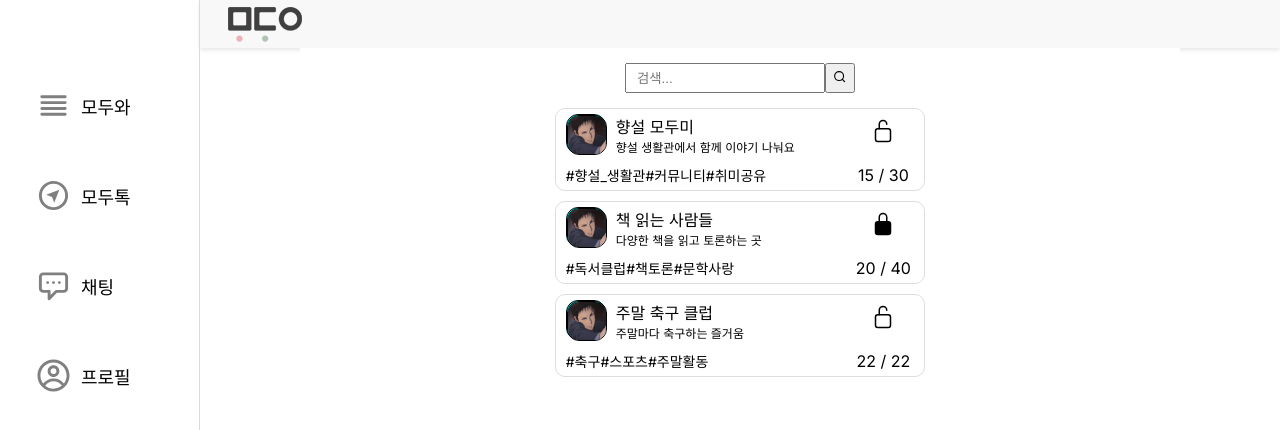
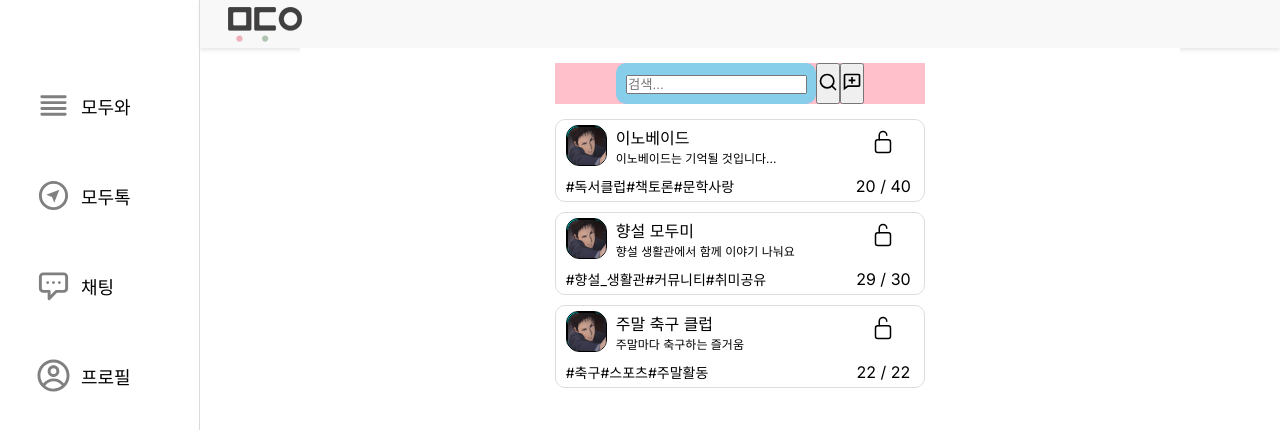
Before and after one commit to MEGUMMY1/Moduwa_Next, a Next.js app: page /search in a window 1280 px wide. Shown: the top 430 px of the page. Built offline with nearby package versions, Linux system fonts and the light colour scheme.

Commit message:
Alex 12/28 00:48

```diff
--- a/public/searchdata.json
+++ b/public/searchdata.json
@@ -1,23 +1,43 @@
 [
     {
         "id": 1,
+        "chatRoomImage": "./하사웨이.png",
+        "chatRoomName": "이노베이드",
+        "chatRoomIntro": "이노베이드는 기억될 것입니다...",
+        "tags": ["#독서클럽", "#책토론", "#문학사랑"],
+        "isPrivate": false,
+        "capacity": 40,
+        "currentMembers": 20,
+        "rules": [
+            "모두를 존중해주세요.",
+            "부적절한 언어 사용을 자제해주세요.",
+            "개인정보를 공유하지 않도록 주의해주세요.",
+            "특정인이나 그룹을 비방하지 않도록 해주세요."
+        ],
+        "gender": "all",
+        "keyfood": ["돈까스", "국밥"],
+        "minAge": 22,
+        "maxAge": 25
+    },
+    {
+        "id": 2,
         "chatRoomImage": "./하사웨이.png",
         "chatRoomName": "향설 모두미",
         "chatRoomIntro": "향설 생활관에서 함께 이야기 나눠요",
         "tags": ["#향설_생활관", "#커뮤니티", "#취미공유"],
         "isPrivate": false,
         "capacity": 30,
-        "currentMembers": 15
-    },
-    {
-        "id": 2,
-        "chatRoomImage": "./하사웨이.png",
-        "chatRoomName": "책 읽는 사람들",
-        "chatRoomIntro": "다양한 책을 읽고 토론하는 곳",
-        "tags": ["#독서클럽", "#책토론", "#문학사랑"],
-        "isPrivate": true,
-        "capacity": 40,
-        "currentMembers": 20
+        "currentMembers": 29,
+        "rules": [
+            "모두를 존중해주세요.",
+            "부적절한 언어 사용을 자제해주세요.",
+            "개인정보를 공유하지 않도록 주의해주세요.",
+            "특정인이나 그룹을 비방하지 않도록 해주세요."
+        ],
+        "gender": "female",
+        "keyfood": ["마라탕", "국밥"],
+        "minAge": 21,
+        "maxAge": 40
     },
     {
         "id": 3,
@@ -27,6 +47,16 @@
         "tags": ["#축구", "#스포츠", "#주말활동"],
         "isPrivate": false,
         "capacity": 22,
-        "currentMembers": 22
+        "currentMembers": 22,
+        "rules": [
+            "모두를 존중해주세요.",
+            "부적절한 언어 사용을 자제해주세요.",
+            "개인정보를 공유하지 않도록 주의해주세요.",
+            "특정인이나 그룹을 비방하지 않도록 해주세요."
+        ],
+        "gender": "male",
+        "keyfood": ["돈까스", "국밥"],
+        "minAge": 22,
+        "maxAge": 25
     }
 ]
--- a/src/app/(Logined)/_components/homeEventBox.tsx
+++ b/src/app/(Logined)/_components/homeEventBox.tsx
@@ -11,7 +11,7 @@ interface Menu {
 }
 
 interface Event {
-  eventid: string;
+  eventid: number;
   image: string;
   name: string;
   location: number;
--- a/src/app/(Logined)/search/_components/page.module.css
+++ b/src/app/(Logined)/search/_components/page.module.css
@@ -10,12 +10,67 @@
     padding: 5px;
 }
 
-.SearchBar {
+.TopBar {
     display: flex;
     flex-direction: row;
+    width: 95%;
+    max-width: 400px;
+
+    justify-content: center;
 
     margin-top: 10px;
     margin-bottom: 10px;
+    background-color: pink;
+}
+
+.SearchBar {
+    width: 200px;
+    height: 100%;
+
+    border-radius: 10px;
+    padding: 10px;
+    background-color: skyblue;
+}
+
+.Input {
+}
+
+.button {
+    background: none;
+    color: inherit;
+    border: none;
+    padding: 0;
+    font: inherit;
+    cursor: pointer;
+    outline: inherit;
+  }
+
+.my-custom-button {
+    background-color: #4CAF50; /* 녹색 배경 */
+    color: white;             /* 흰색 텍스트 */
+    padding: 15px 32px;       /* 패딩 */
+    text-align: center;       /* 텍스트 중앙 정렬 */
+    text-decoration: none;
+    display: inline-block;
+    font-size: 16px;
+    margin: 4px 2px;
+    transition-duration: 0.4s; /* 마우스 오버 효과를 위한 전환 시간 */
+    cursor: pointer;          /* 포인터 커서 */
+  }
+
+  .my-custom-button:hover {
+    background-color: white;  /* 마우스 오버 시 배경을 흰색으로 */
+    color: black;             /* 마우스 오버 시 텍스트를 검은색으로 */
+  }
+
+.SearchButton {
+    width: 20px;
+    height: 20px;
+}
+
+.addChatButton {
+    width: 20px;
+    height: 20px;
 }
 
 .ThumbNailArea {
@@ -27,14 +82,3 @@
 
     margin: 5px 0;
 }
-
-.Input {
-    width: 200px;
-    height: 30px;
-    padding: 10px;
-}
-
-.SearchButton {
-    width: 30px;
-    height: 30px;
-}
--- a/src/app/(Logined)/search/_components/thumbnail.module.css
+++ b/src/app/(Logined)/search/_components/thumbnail.module.css
@@ -99,3 +99,22 @@
     border-radius: 10px;
     background-color: lightblue;
 }
+
+.rules {
+    display: flex;
+    flex-direction: column;
+    width: 90%;
+
+    margin-bottom: 10px;
+    font-size: 16px;
+}
+
+.requirement {
+    display: flex;
+    flex-direction: column;
+    width: 90%;
+
+    margin-bottom: 10px;
+    font-size: 16px;
+
+}
--- a/src/app/(Logined)/search/_components/thumbnail.tsx
+++ b/src/app/(Logined)/search/_components/thumbnail.tsx
@@ -1,9 +1,10 @@
 "use client";
-import React, { useState } from "react";
+import React, { useEffect, useState } from "react";
 import Image from "next/image";
 import styles from "./thumbnail.module.css";
 import { IoLockClosed } from "react-icons/io5";
 import { IoLockOpenOutline } from "react-icons/io5";
+import Link from 'next/link'
 
 interface Room {
     id: number,
@@ -13,7 +14,12 @@ interface Room {
     tags: string[],
     isPrivate: boolean,
     capacity: number,
-    currentMembers: number
+    currentMembers: number,
+    rules: string[],
+    gender: string,
+    keyfood: string[],
+    minAge: number,
+    maxAge: number
 }
 
 interface RoomProps {
@@ -23,10 +29,47 @@ interface RoomProps {
 const ThumNail: React.FC<RoomProps> = ({ room }) => {
     const [isExpanded, setIsExpanded] = useState(false);
     const [boxHeight, setBoxHeight] = useState("0px");
+    const [isAge, setIsAge] = useState(true);
+
+    let userAge = 21;
 
     const toggleExpansion = () => {
-        setBoxHeight(isExpanded ? "0px" : "50px");
+        setBoxHeight(isExpanded ? "0px" : "250px");
         setIsExpanded(!isExpanded);
+    }
+
+    const renderGenderText = () => {
+        switch (room.gender) {
+            case "all":
+                return <span>없음</span>;
+            case "male":
+                return <span className={styles.genderInfo}>남성만</span>;
+            case "female":
+                return <span className={styles.genderInfo}>여성만</span>;
+            default:
+                return;
+        }
+    };
+
+    useEffect(() => {
+        if ((room.minAge !== 0 && userAge < room.minAge) ||
+            (room.maxAge !== 0 && userAge > room.maxAge)) {
+            setIsAge(false);
+        } else {
+            setIsAge(true);
+        }
+    }, [room.minAge, room.maxAge, userAge]);
+
+    const renderAgeRangeText = () => {
+        if (room.minAge === 0 && room.maxAge === 0) {
+            return <span>없음</span>;
+        }else if (room.minAge !== 0 && room.maxAge === 0) {
+            return <span>{room.minAge} ~</span>;
+        }else if (room.minAge === 0 && room.maxAge !== 0) {
+            return <span>~ {room.maxAge}</span>;
+        }else {
+            return <span>{room.minAge} ~ {room.maxAge}</span>;
+        }
     }
 
     return (
@@ -77,13 +120,36 @@ const ThumNail: React.FC<RoomProps> = ({ room }) => {
             </div>
 
             <div className={styles.animebox} style={{ height: boxHeight }}>
-                {(room.capacity <= room.currentMembers) || (room.isPrivate) ? (
+                <div className={styles.rules}>
+                    {/* 추후 map이 필요 없음. 한 코멘트 안에 다 적게 할 것. */}
+                    {room.rules.map((rule) => (
+                        <p key={rule}>- {rule}</p>
+                    ))}
+                </div>
+
+                <div className={styles.requirement}>
+                    <div>
+                        <span>성별 제한: </span> {renderGenderText()}
+                    </div>
+
+                    <div>
+                        <span>나이 제한: </span> {renderAgeRangeText()}
+                    </div>
+
+                    <div>
+                        {room.keyfood.map((food) => (
+                            <span key={food}>{food} </span>
+                        ))}
+                    </div>
+                </div>
+
+                {(room.capacity > room.currentMembers) && (!room.isPrivate) && (isAge) ? (
+                    <div className={styles.joinButton}>
+                        <Link href="/search/joinTab">참가 하기</Link>
+                    </div>
+                ) : (
                     <div className={styles.joinButton}>
                         참가 불가
-                </div>
-                ) : (
-                    <div className={styles.joinButton}>
-                        참가하기
                     </div>
                 )}
             </div>
--- /dev/null
+++ b/src/app/(Logined)/search/joinTab/_components/page.module.css
@@ -0,0 +1,24 @@
+.Container {
+    display: flex;
+    flex-direction: column;
+    width: 95%;
+    max-width: 400px;
+
+    margin-bottom: 10px;
+    align-items: center;
+
+    padding: 5px;
+    margin-top: 10px;
+    background-color: skyblue
+}
+
+.nameInputBox {
+    display: flex;
+    flex-direction: row;
+    width: 90%;
+    background-color: pink;
+}
+
+.nameInputButton {
+    background-color: green;
+}
--- a/src/app/(Logined)/search/page.tsx
+++ b/src/app/(Logined)/search/page.tsx
@@ -3,7 +3,9 @@ import React, { useState } from "react";
 import ThumNail from "./_components/thumbnail";
 import styles from "./_components/page.module.css";
 import chatRoomData from '../../../../public/searchdata.json';
+
 import { FiSearch } from 'react-icons/fi';
+import { BiCommentAdd } from "react-icons/bi";
 
 const Page = () => {
   const [searchTerm, setSearchTerm] = useState('');
@@ -15,6 +17,7 @@ const Page = () => {
 
   return (
     <div className={styles.Container}>
+      <div className={styles.TopBar}>
         <div className={styles.SearchBar}>
           <input
             type="text"
@@ -23,9 +26,14 @@ const Page = () => {
             onChange={(e) => setSearchTerm(e.target.value)}
             className={styles.Input}
           />
+        </div>
 
-        <button className={styles.SearchButton} onClick={handleSearch}>
-          <FiSearch />
+        <button className="button" onClick={handleSearch}>
+          <FiSearch className={styles.SearchButton}/>
+        </button>
+
+        <button className="my-custom-button">
+          <BiCommentAdd className={styles.addChatButton}/>
         </button>
       </div>
 
```
Also changed, not shown: src/app/(Logined)/search/joinTab/page.tsx (added, +28 -0 lines). Lines whose indentation alone changed are shown as unchanged.
